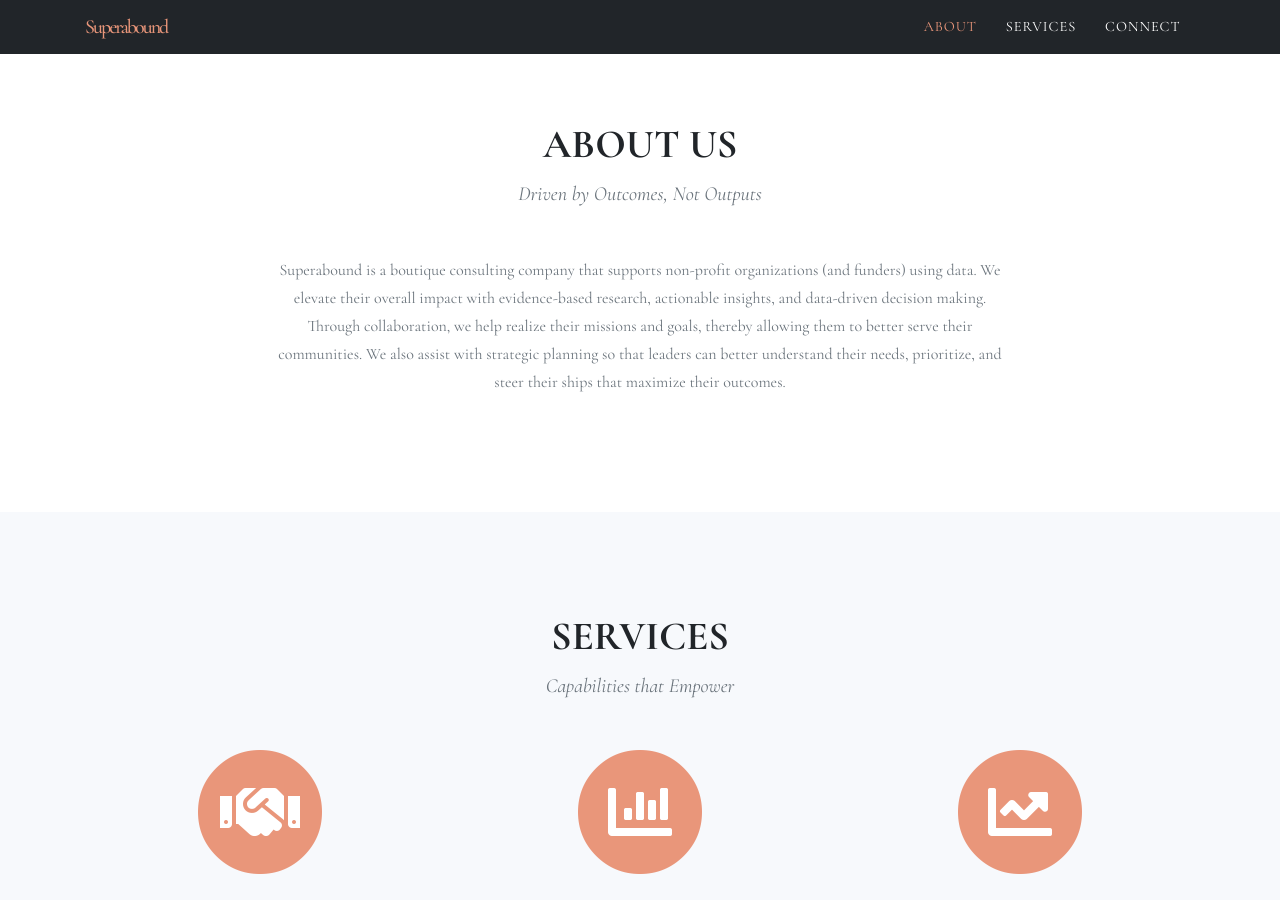
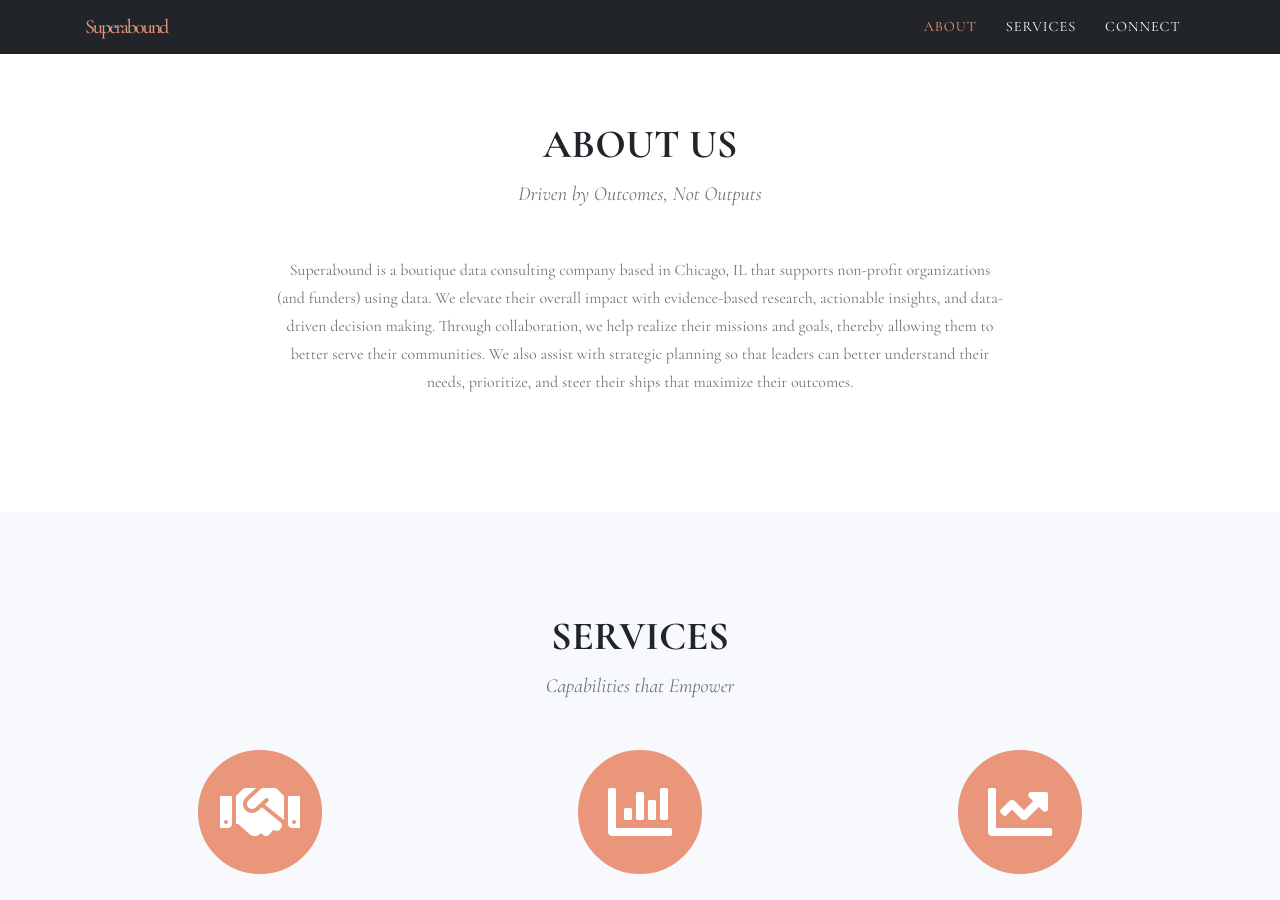
Before and after one commit to superaboundco/superaboundco.github.io, a Jekyll site: the page built from index.md, in a window 1280 px wide and 900 px high, scrolled down 901 px. Built offline with Jekyll 4.4.1, drawn with Linux system fonts in a browser that asks for light colours.

Commit message:
content tweak

```diff
--- a/_data/sitetext.yml
+++ b/_data/sitetext.yml
@@ -15,13 +15,14 @@ en: &DEFAULT_EN
   header:
     title: Feature Content
     text: "Gain Command Over Your Data,<br>Stay Informed, Be Inspired"
+    # text: "Putting Data to Work"
     button: Learn More
     buttonlink: "#about"
 
   about:
     title: "About Us"
     text: "Driven by Outcomes, Not Outputs"
-    body: "Superabound is a boutique consulting company that supports non-profit organizations (and funders) using data. We elevate their overall impact with evidence-based research, actionable insights, and data-driven decision making. Through collaboration, we help realize their missions and goals, thereby allowing them to better serve their communities. We also assist with strategic planning so that leaders can better understand their needs, prioritize, and steer their ships that maximize their outcomes."
+    body: "Superabound is a boutique data consulting company based in Chicago, IL that supports non-profit organizations (and funders) using data. We elevate their overall impact with evidence-based research, actionable insights, and data-driven decision making. Through collaboration, we help realize their missions and goals, thereby allowing them to better serve their communities. We also assist with strategic planning so that leaders can better understand their needs, prioritize, and steer their ships that maximize their outcomes."
     section: about
 
   services:
```
